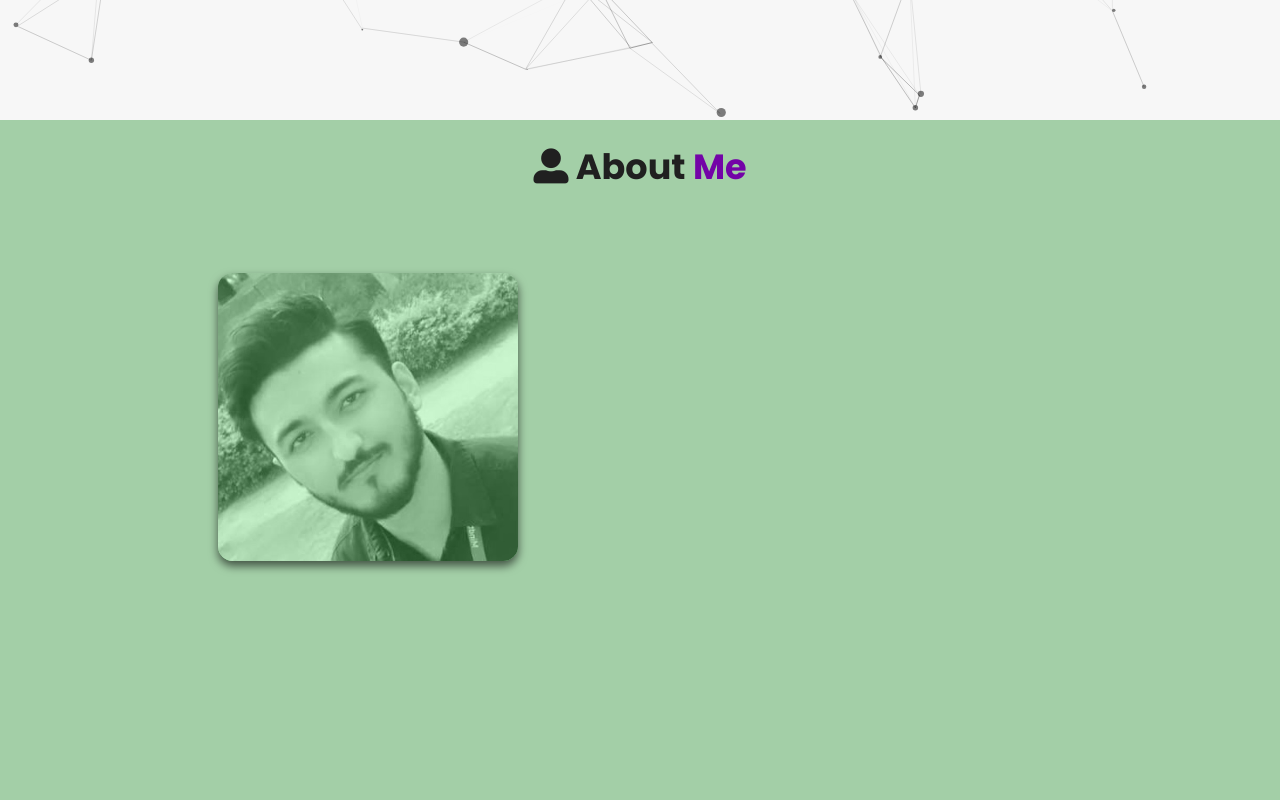
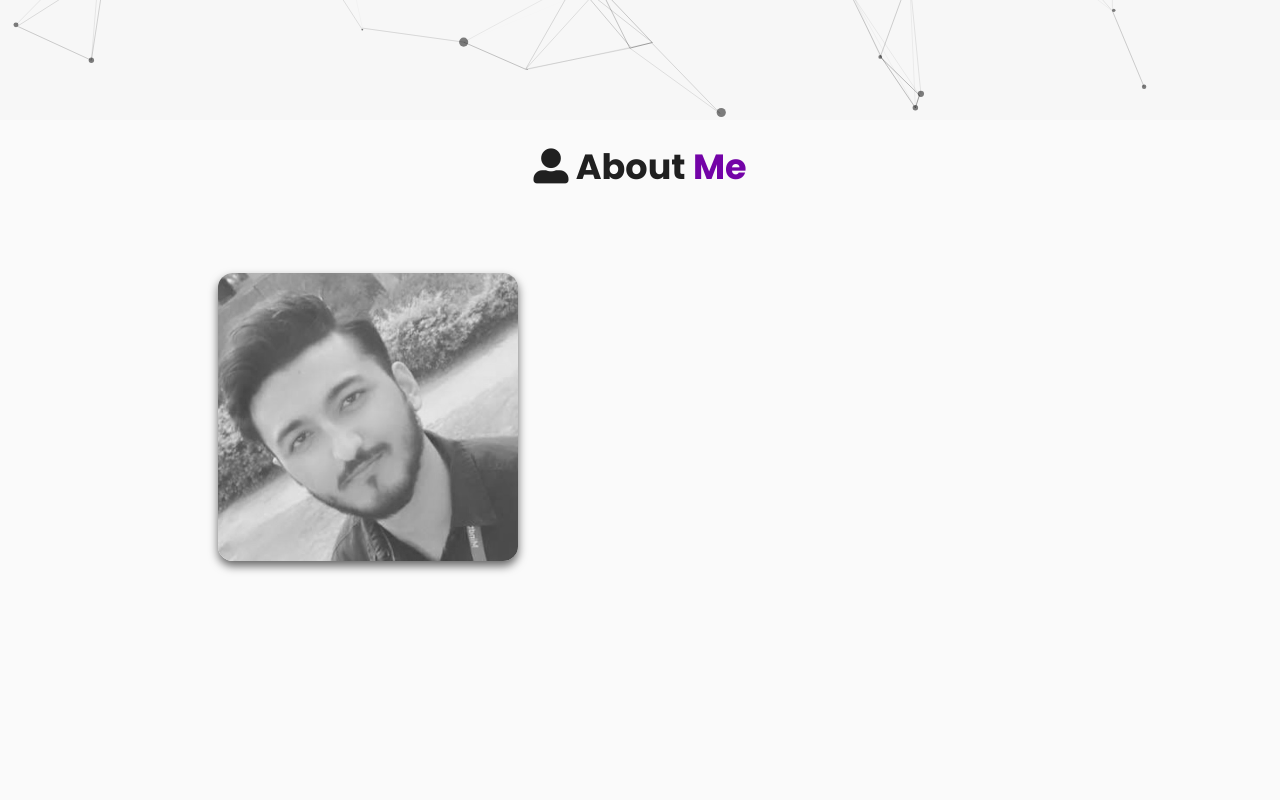
Before and after one commit to engineerviv/engineerviv.github.io, a plain HTML site: page index.html in a window 1280 px wide. Shown: the part 680-1480 px from the top of the page. Drawn offline with nearby package versions, Linux system fonts and the light colour scheme; animation ran at ten frames a second.

Commit message:
Updated portfolio with new layout and images

```diff
--- a/assets/css/style.css
+++ b/assets/css/style.css
@@ -346,7 +346,7 @@ header .navbar ul li a:hover {
 
 /* about section starts */
 .about {
-  background: rgb(163, 207, 167);
+  background: rgb(250, 250, 250);
 }
 .about .row {
   display: flex;
```
